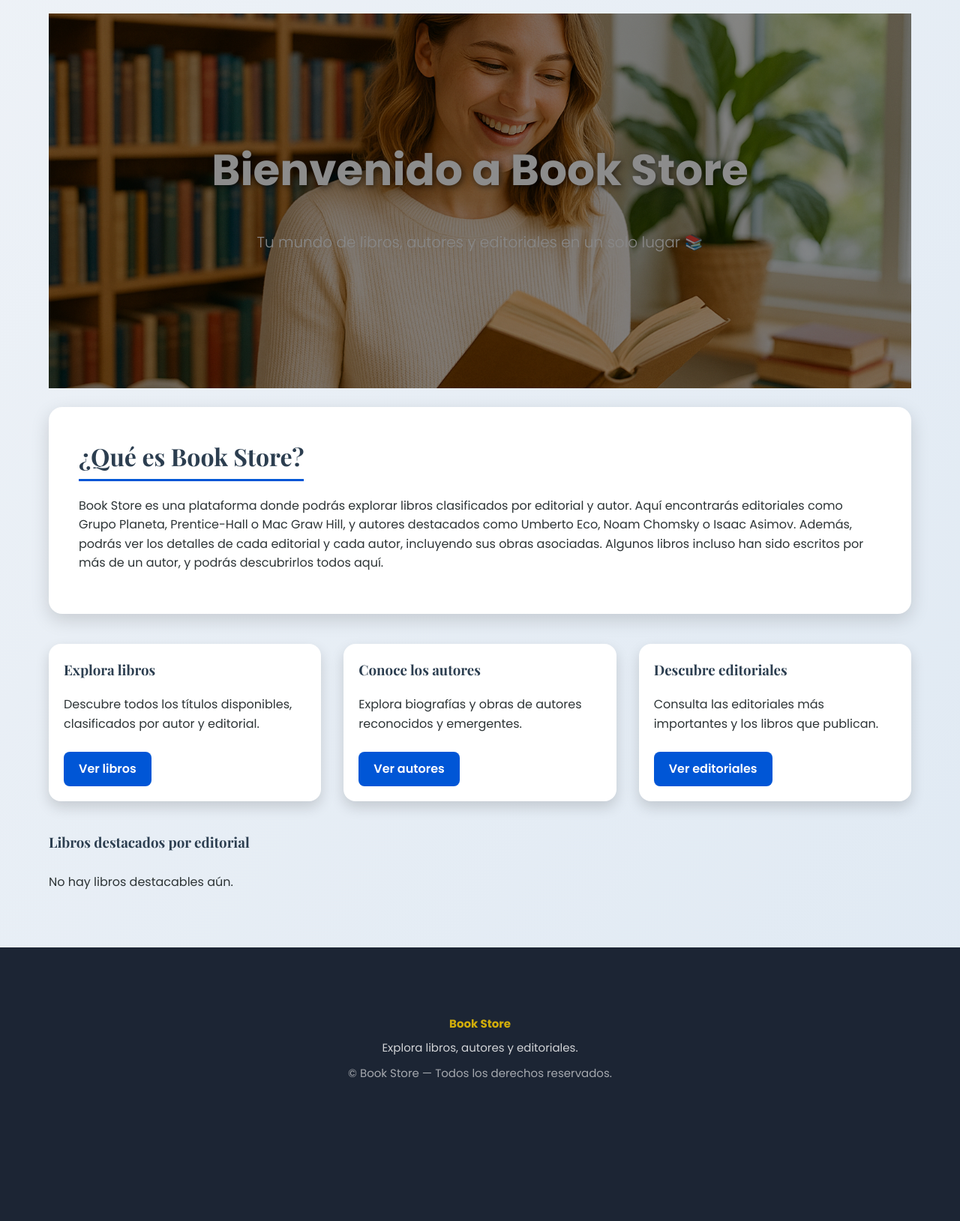
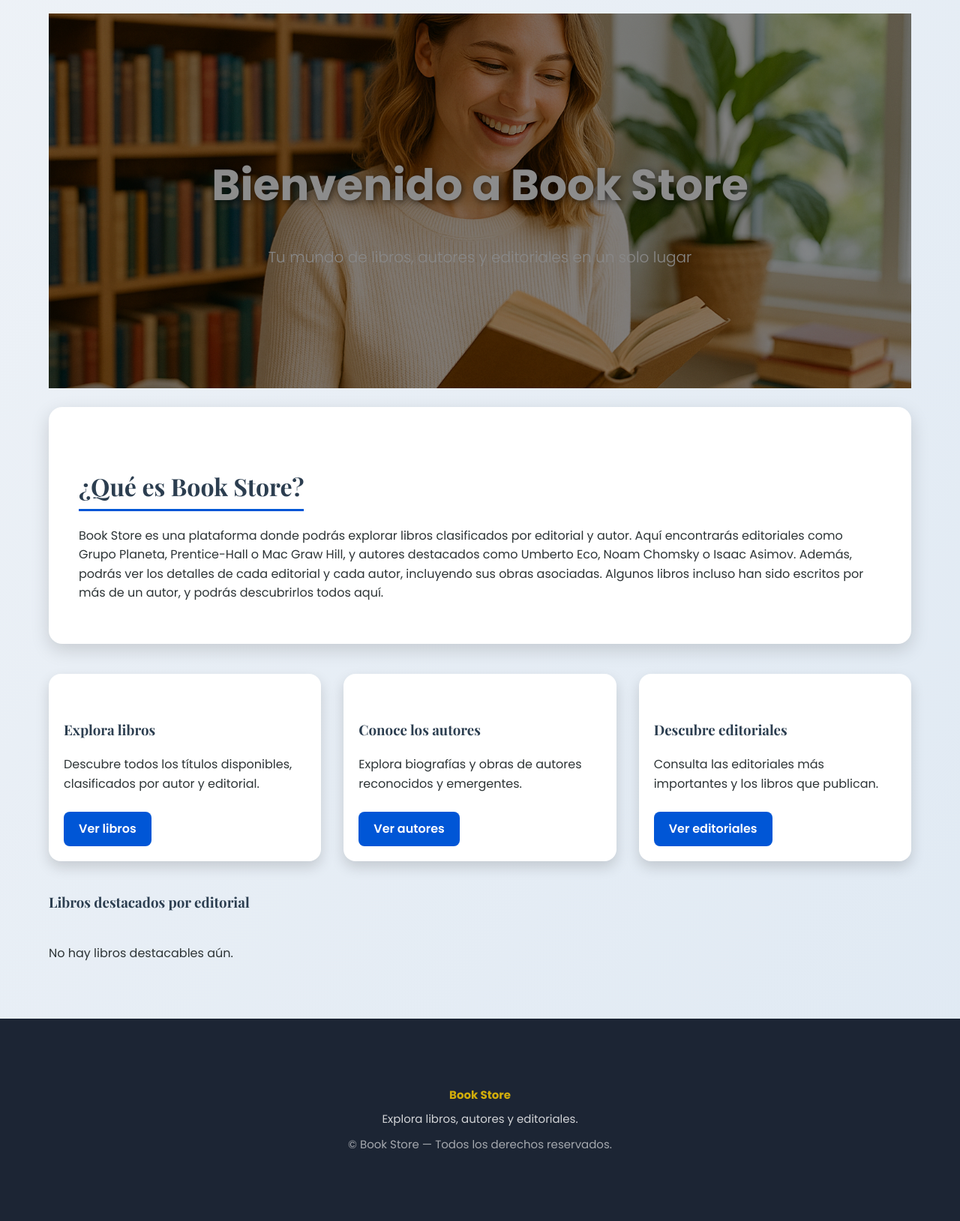
Before and after one commit to maialenblancoo/BookStore, a Django app: page / in a window 1280 px wide. Shown: the part 188-1817 px from the top of the page at 75% size. Before the commit the page ends 1626 px from the top, so only its background shows below. Run offline with Django 5.2, Linux system fonts and the light colour scheme.

Commit message:
Mas arreglos de fallos

```diff
--- a/app/static/bookstore/styles.css
+++ b/app/static/bookstore/styles.css
@@ -122,6 +122,7 @@ h1, h2, h3, h4 {
     font-family: "Playfair Display", serif;
     color: #2c3e50;
     margin-bottom: 18px;
+    margin-top: 40px;
 }
 
 h2 {
@@ -137,7 +138,7 @@ p {
     display: grid;
     grid-template-columns: repeat(auto-fit, minmax(260px, 1fr));
     gap: 30px;
-    margin-top: 25px;
+    margin-top: 40px;
 }
 
 .card {
@@ -206,6 +207,7 @@ p {
     border-radius: 18px;
     box-shadow: 0 8px 25px rgba(0,0,0,0.15);
     animation: fadeIn 1s ease;
+    margin-top: 25px
 }
 
 .detail-box h2 {
--- a/app/templates/bookstore/index.html
+++ b/app/templates/bookstore/index.html
@@ -4,12 +4,12 @@
 
 {% block content %}
 
-<div class="hero" style='background-image: url("{% static "bookstore/images/foto_index.png" %}");'>
+<div class="hero" style="background-image: url('{% static "bookstore/images/foto_index.png" %}');">
     <h1>Bienvenido a Book Store</h1>
-    <p>Tu mundo de libros, autores y editoriales en un solo lugar 📚</p>
+    <p>Tu mundo de libros, autores y editoriales en un solo lugar</p>
 </div>
 
-<section class="detail-box" style="margin-top: 25px;">
+<section class="detail-box">
     <h2>¿Qué es Book Store?</h2>
     <p>
         Book Store es una plataforma donde podrás explorar libros clasificados por
@@ -22,7 +22,7 @@
     </p>
 </section>
 
-<section class="card-list" style="margin-top: 40px;">
+<section class="card-list">
     <div class="card">
         <h3>Explora libros</h3>
         <p>Descubre todos los títulos disponibles, clasificados por autor y editorial.</p>
@@ -40,7 +40,7 @@
     </div>
 </section>
 
-<h3 style="margin-top: 40px;">Libros destacados por editorial</h3>
+<h3>Libros destacados por editorial</h3>
 
 <div class="card-list">
     {% for editorial, book in featured_books.items %}
```
